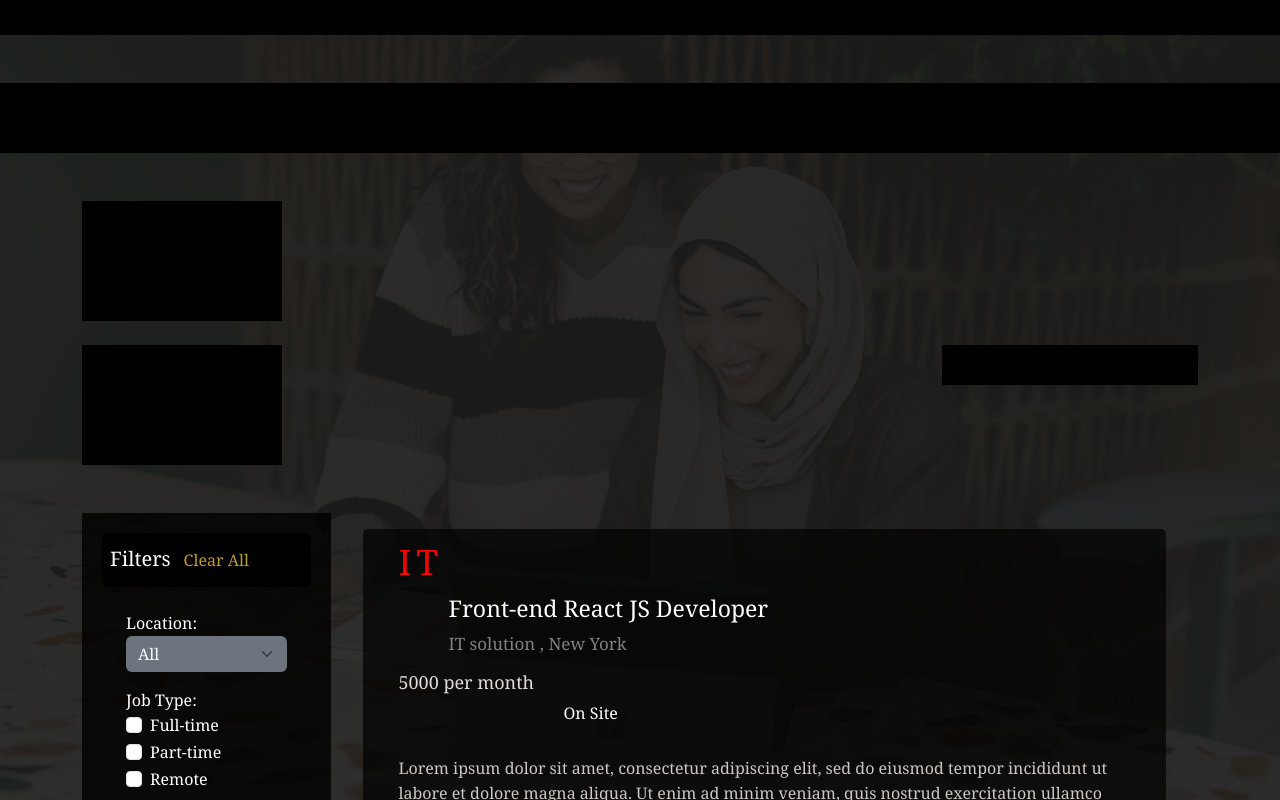
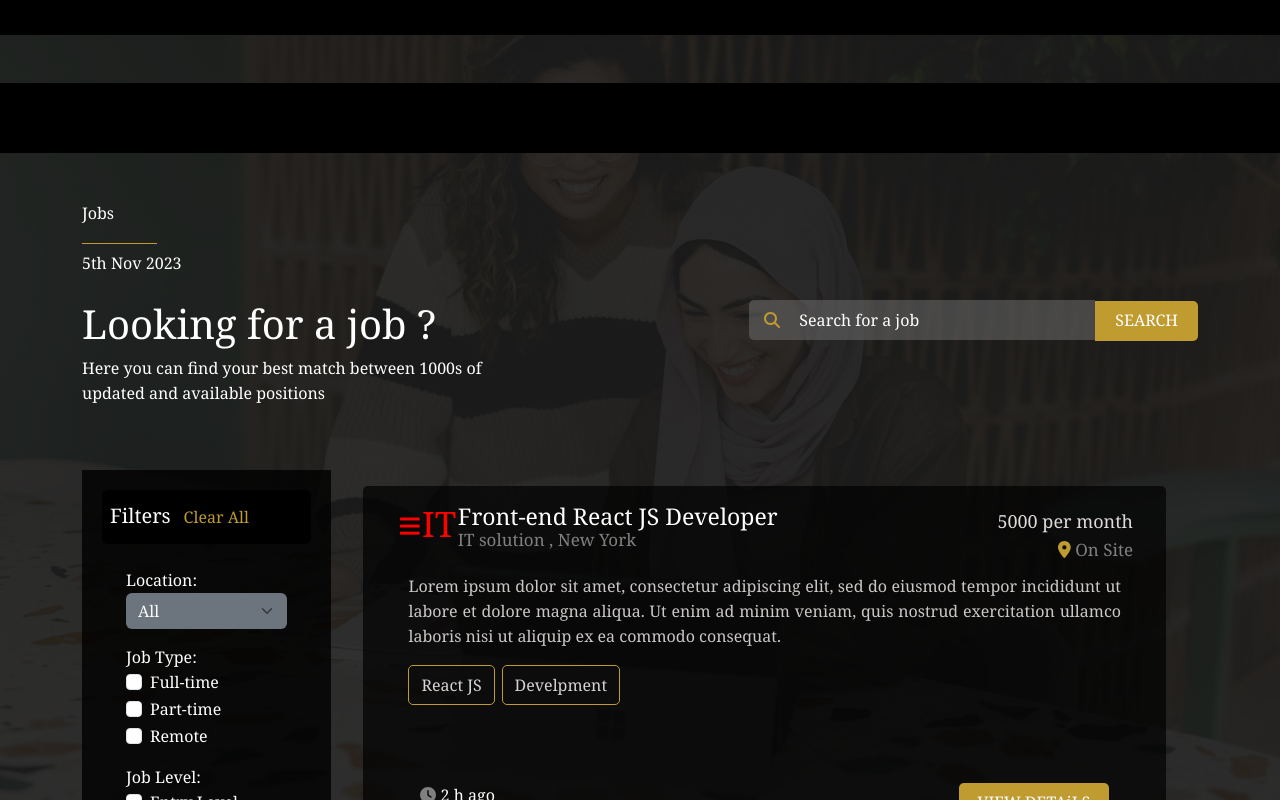
Before and after one commit to butterfly-sarah/training, a React (Create React App) app: page /jobs in a window 1280 px wide. Shown: the top 800 px of the page. Built offline with nearby package versions, Linux system fonts and the light colour scheme.

Commit message:
third8 commit

```diff
--- a/package.json
+++ b/package.json
@@ -23,6 +23,7 @@
     "react": "^18.2.0",
     "react-bootstrap": "^2.9.1",
     "react-dom": "^18.2.0",
+    "react-drag-drop-files": "^2.3.10",
     "react-loader-spinner": "^5.4.5",
     "react-router-dom": "^6.18.0",
     "react-scripts": "5.0.1",
--- a/src/Pages/Jobs.js
+++ b/src/Pages/Jobs.js
@@ -1,6 +1,11 @@
 import React, { useEffect, useRef, useState } from "react";
+import { FileUploader } from "react-drag-drop-files";
 import 'bootstrap/dist/css/bootstrap.css'
+import { FontAwesomeIcon } from '@fortawesome/react-fontawesome'
+import { faClock, faCloudArrowUp, faLocationDot, faMagnifyingGlass, faMapMarkedAlt } from '@fortawesome/free-solid-svg-icons'
 import '../styles/Jobsstyle.css'
+import { fontSize } from "@mui/system";
+import { Visibility } from "@mui/icons-material";
 export default function Jobs(){
     const jobs = [
         {id:1, title: 'Front-end React JS Developer', location: 'New York', jobType: 'Full-time', jobLevel: 'Entry-level', salary: 5000 ,data:"Lorem ipsum dolor sit amet, consectetur adipiscing elit, sed do eiusmod tempor incididunt ut labore et dolore magna aliqua. Ut enim ad minim veniam, quis nostrud exercitation ullamco laboris nisi ut aliquip ex ea commodo consequat.",about:"Lorem ipsum dolor sit amet, consectetur adipiscing elit, sed do eiusmod tempor incididunt ut labore et dolore magna aliqua. Ut enim ad minim veniam, quis nostrud exercitation ullamco laboris nisi ut aliquip ex ea commodo consequat.",desc:"Lorem ipsum dolor sit amet, consectetur adipiscing elit, sed do eiusmod tempor incididunt ut labore et dolore magna aliqua. Ut enim ad minim veniam, quis nostrud exercitation ullamco laboris nisi ut aliquip ex ea commodo consequat.",req:"Lorem ipsum dolor sit amet, consectetur adipiscing elit, sed do eiusmod tempor incididunt ut labore et dolore magna aliqua. Ut enim ad minim veniam, quis nostrud exercitation ullamco laboris nisi ut aliquip ex ea commodo consequat." },
@@ -18,8 +23,40 @@ export default function Jobs(){
       var [salaryRange,setSalaryRange]=useState([]);
       var [details,setDetails]=useState(false);
       var [form,setForm]=useState(false);
+      var [search,setSearch]=useState("");
+      var [clicked,setClicked]=useState(false);
+      var [file,setFile]=useState(null);
       var [currentJob,setCurrentJob]=useState({});
       var selectRef=useRef(null)
+      const inputRef = React.useRef(null);
+      const [dragActive, setDragActive] = React.useState(false);
+      const handleDrag = function(e) {
+        e.preventDefault();
+        e.stopPropagation();
+        if (e.type === "dragenter" || e.type === "dragover") {
+          setDragActive(true);
+        } else if (e.type === "dragleave") {
+          setDragActive(false);
+        }
+      };
+
+      const handleDrop = function(e) {
+        e.preventDefault();
+        e.stopPropagation();
+        setDragActive(false);
+        if (e.dataTransfer.files && e.dataTransfer.files[0]) {
+          setFile(e.dataTransfer.files[0]);
+        }
+      };
+      const handleChange = function(e) {
+        e.preventDefault();
+        if (e.target.files && e.target.files[0]) {
+          setFile(e.target.files[0])
+        }
+      };
+      const onButtonClick = () => {
+        inputRef.current.click();
+      };
       var handleClear=()=>{
         const checkboxes = document.querySelectorAll('input[type=checkbox]:checked');
         checkboxes.forEach(checkbox => checkbox.checked = false);
@@ -35,6 +72,9 @@ export default function Jobs(){
         setCurrentJob(job)
       }
       var data=jobData
+      if(search&&clicked){
+        data=data.filter((el)=>el?.title?.includes(search))
+      }
       if(location){
         data=data.filter((el)=>el?.location?.includes(location))
       }
@@ -81,6 +121,7 @@ export default function Jobs(){
         }
         jobData=data
 return(
+    <><meta name="viewport" content="width=device-width, initial-scale=1.0, maximum-scale=1, minimum-scale=1"/>
     <div className="body">
       <div className="joboverlay"></div>
       <div className="position-relative">
@@ -89,16 +130,32 @@ return(
         <div class="container"></div>
       </nav>
       <div class="container">
-      <div class="date bg-black mt-5 mb-4"></div>
+      <div class="date  mt-5 mb-4">
+      <div class="info-header">
+        <p>Jobs</p>
+        <span></span>
+        <p>5th Nov 2023</p>
+      </div>
+      </div>
     </div>
     <div class="d-flex flex-row container mb-5 justify-content-between ">
-      <div class="jobLooking bg-black"></div>
-      <div class="searchBox flex-end bg-black"></div>
+      <div class="jobLooking ">
+        <h1>Looking for a job ?</h1>
+        <p>Here you can find your best match between 1000s of updated and available positions</p>
+      </div>
+      <div class="searchBox flex-end">
+        <span className="position-relative">
+            <FontAwesomeIcon className="icon position-absolute" icon={faMagnifyingGlass} />
+          <input placeholder="Search for a job" onChange={(e)=>{setSearch(e.target.value);setClicked(false)}}></input>
+          <button type="button" onClick={()=>setClicked(true)}>SEARCH</button>
+        </span>
+      </div>
     </div>
 
 
         <div class="container filter-side d-flex bd-highlight ">
           <div>
+            {/* //className="position-absolute" */}
             <aside class="job-filter pb-5">
               <div class="filter-head d-flex bg-black p-2 align-items-baseline rounded">
               <h2 class="text-white mr-5 fs-5">Filters</h2>
@@ -169,89 +226,106 @@ return(
             { !details&&
             jobData.map((job,index)=>(
               <div class="div1 m-3">
-                <div class="dd-info">
-                <span class="spn">IT</span>
+                <div class="dd-info row">
+                <div class="spn col-1 p-0 d-flex justify-content-center"><span style={{fontSize:"larger",fontWeight:"900"}}>≡</span>IT</div>
+                <div className="col-8 p-0">
                 <h2>{job.title}</h2>
                 <p>IT solution , {job.location}</p>
                 </div>
-              <div class="info2"><h5>{job.salary} per month</h5>
-                <p class="pi"> <i class="loc fas fa-map-marker-alt"></i> On Site</p>
+                <div class="info2 col-3 p-0 text-end"><h5>{job.salary} per month</h5>
+                <p class="pi"> <FontAwesomeIcon icon={faLocationDot} style={{color: "#bf9b30"}} /> On Site</p>
                 </div>
+              </div>
+
                 <p class="p-general">{job.data}</p>
                 <button class="btn">React JS</button>
                 <button class="btn">Develpment</button>
 
-              <div class="view-details">
-                <p class="p-details"><i class=" clock far fa-clock"></i>  2 h ago</p>
+              <div class="view-details row d-flex m-0 mt-5  p-0">
+                <div class=" col-6"><p class="p-details "><FontAwesomeIcon icon={faClock} style={{color:"grey"}}/>  2 h ago</p></div>
+                <div className="col-6 d-flex justify-content-end">
                 <button class="btn-details" onClick={()=>handleDetails(job.id)}>VIEW DETAiLS</button>
                 </div>
               </div>
-                // <div>
-                //     <h3>${job.title}</h3>
-                //     <p>Location: {job.location}</p>
-                //     <p>Job Type: {job.jobType}</p>
-                //     <p>Job Level: {job.jobLevel}</p>
-                //     <p>Salary: ${job.salary}</p>
-                //     <button onClick={()=>handleDetails(job.id)}>details</button>
-                // </div>
+              </div>
                 ))}
             { details&&!form&&
                 <div class="div1 m-3">
-                <div class="dd-info">
-                <span class="spn">IT</span>
+                <div class="dd-info row">
+                <div class="spn col-1 p-0 d-flex justify-content-center"><span style={{fontSize:"larger",fontWeight:"900"}}>≡</span>IT</div>
+                <div className="col-8 p-0">
                 <h2>{currentJob.title}</h2>
                 <p>IT solution , {currentJob.location}</p>
                 </div>
-              <div class="info2"><h5>{currentJob.salary} per month</h5>
-                <p class="pi"> <i class="loc fas fa-map-marker-alt"></i> On Site</p>
+                <div class="info2 col-3 p-0 text-end"><h5>{currentJob.salary} per month</h5>
+                <p class="pi"> <FontAwesomeIcon icon={faLocationDot} style={{color: "#bf9b30"}} /> On Site</p>
                 </div>
+              </div>
+
                 <p class="p-general">{currentJob.data}</p>
                 <button class="btn">React JS</button>
                 <button class="btn">Develpment</button>
-
-              <div class="view-details">
-                <p class="p-details"><i class=" clock far fa-clock"></i>  2 h ago</p>
-                <h2 className="d-block">About us</h2>
-                <p class="p-details2">
-                  {currentJob.about}
-                </p>
+                <h2>About us</h2>
+                <p class="p-general">{currentJob.about}</p>
                 <h2>Job Description</h2>
-                <p class="p-details2">
-                  {currentJob.desc}
-                </p>
-                <h2>Job Requirements</h2>
-                <p class="p-details2">
-                  {currentJob.req}
-                </p>
-                <button class="btn-details" onClick={()=>setForm(true)}>Apply</button>
+                <p class="p-general">{currentJob.desc}</p>
+                <h2>Job Requirments</h2>
+                <p class="p-general">{currentJob.req}</p>
+              <div class="view-details row d-flex m-0 mt-5  p-0">
+                <div class=" col-6"><p class="p-details "><FontAwesomeIcon icon={faClock} style={{color:"grey"}}/>  2 h ago</p></div>
+                <div className="col-6 d-flex justify-content-end">
+                <button class="btn-details" onClick={()=>setForm(true)}>APPLY</button>
+                </div>
               </div>
               </div>
                 }
                 { form&&
-                <div class="view-details3">
-                <p ><i class=" clock far fa-clock"></i>  2 h ago</p>
-                <form action="/action_page.php">
-                 <div class="form-group3">
+                <div class="view-details3 div1 m-3">
+                  <div class="dd-info row">
+                      <div class="spn col-1 p-0 d-flex justify-content-center"><span style={{fontSize:"larger",fontWeight:"900"}}>≡</span>IT</div>
+                      <div className="col-8 p-0">
+                        <h2>{currentJob.title}</h2>
+                        <p>IT solution , {currentJob.location}</p>
+                      </div>
+                      <div class="info2 col-3 p-0 text-end"><h5>{currentJob.salary} per month</h5>
+                      <p class="pi"> <FontAwesomeIcon icon={faLocationDot} style={{color: "#bf9b30"}} /> On Site</p>
+                      </div>
+                  </div>
+                <form onDragEnter={handleDrag} onSubmit={(e) => e.preventDefault()}>
+                 <div class="form-group3 row">
+                  <div className="col-9">
                     <label for="email" class="lab1">Email</label>
+                    <input type="email" class="form-control inp1" id="email"  name="email"/>
+                  </div>
+                  <div className="col-3">
                     <label for="num"  class="lab2">Years Of Experience</label>
-                   <input type="email" class="form-control inp1" id="email"  name="email"/>
                     <input type="number" class="form-control inp2" id="num"  name="num"/>
-                   <br/>
+                  </div>
+                  <div className="col-6">
                     <label for="num3"  class="lab3">Mobile Number</label>
                     <input type="number" class="form-control inp3" id="num3"  name="num3"/>
+                  </div>
+                    <div className="col-8">
                       <label for="files" class="lab4">Uploud CV</label>
-                   <div class="uploud-cv">
-                     <i class="i-uploud fas fa-cloud-upload-alt"></i>
-                     <br/>
-                     <span class="drag-drop">Drag & Drop files or <a href="#" class="browse-link">Browse</a></span>
+                      <div class="uploud-cv position-relative">
+                      <FontAwesomeIcon icon={faCloudArrowUp} className="my-3" style={{color: "#bf9b30",display:"block",fontSize:"70px",margin:"auto"}}/>
+                      <span class="cvdrag-drop">Drag & Drop files or <button onClick={onButtonClick} class="browse-link">Browse</button></span>
+                      <input ref={inputRef} type="file" style={{display:"none"}} multiple={false} onChange={handleChange} />
                       <h6 class="p-uploud">
                        supported formates:JPEG,
                        PNG,GIF,MP4,PDF,PSD,Al,Word,PPT
                       </h6>
+                      { dragActive && <div style={{position:"absolute",top:"0",left:"0",height:"100%",width:"100%"}} onDragEnter={handleDrag} onDragLeave={handleDrag} onDragOver={handleDrag} onDrop={handleDrop}></div> }
+                      {file&&<p>{file.name}</p>}
+                      </div>
+
+                    </div>
+                    <div className="col-12 mt-5 d-flex justify-content-end">
+                      <button class="cancel">Cancel</button>
+                      <button class="submit">Submit</button>
                     </div>
                   </div>
-                 <button class="cancel">Cancel</button>
-                 <button class="submit">Submit</button>
+
                </form>
                </div>
                 }
@@ -259,5 +333,6 @@ return(
           </div>
           </div>
     </div>
+    </>
 )
 }
--- a/src/styles/Jobsstyle.css
+++ b/src/styles/Jobsstyle.css
@@ -40,6 +40,8 @@
     color:var(--primary) !important;
   }
   body{
+      max-width: 100%;
+      overflow-x: hidden;
     font-family: Arial,Helvetica,sans-serif;
   }
   input[type=checkbox] {
@@ -54,12 +56,43 @@
   }
   .date,
   .jobLooking{
-    height: 120px;
-    width: 200px;
+    width: 400px;
+  }
+  .jobLooking h1,p{
+    color: white;
+    font-family: Cambria, Cochin, Georgia, Times, 'Times New Roman', serif;
   }
   .searchBox{
+    font-family:Cambria, Cochin, Georgia, Times, 'Times New Roman', serif;
+  }
+
+  .searchBox .icon{
+    color: var(--primary);
+    left: 15px;
+    top: 50%;
+    transform: translateY(-50%);
+  }
+  .searchBox input{
     height: 40px;
-    width: 20vw;
+    border: none;
+    background-color: rgba(115, 115, 115, 0.5);
+    padding: 0 50px;
+    color: white;
+    border-radius: 5px 0px 0px 5px;
+  }
+  .searchBox input:focus{
+    outline: none;
+  }
+  .searchBox input::placeholder{
+    color:white;
+  }
+  .searchBox button{
+    height: 40px;
+    background-color: var(--primary);
+    padding: 0px 20px;
+    color: white;
+    border: none;
+    border-radius: 0px 5px 5px 0px;
   }
   .filter-side{
     line-height: 30px;
@@ -100,34 +133,27 @@
 .div1
 {
     background-color: rgba(0, 0, 0, 0.7);
-    padding: 35px;
+    padding: 25px 45px;
     color: white;
     border-radius: 5px;
 }
 
 
-.dd-info
-{
-    margin-right: 120px;
-    margin-top: -15px;
-}
+
 .spn
 {
     font-size: 35px;
     letter-spacing: 5px;
     color: red;
-    margin-top: -10px;
+    letter-spacing: 0cap;
 }
  .div1 h2 {
     font-size: 23px;
     color: white;
-    margin-left: 50px;
-    margin-top: 13px;
 }
 .dd-info p{
     font-size: 17px;
     color: grey;
-    margin-left: 50px;
 }
 .info2 h5
 {
@@ -146,7 +172,7 @@
 .p-general
 {
     color: rgb(204, 199, 199);
-    margin-top: 30px;
+    text-align: justify;
 }
 .div1 .btn
 {
@@ -156,7 +182,8 @@
     border-radius: 5px;
     text-align: center;
     color:rgb(217, 212, 212);
-    margin-left: 7px;
+    margin-right: 7px;
+    margin-bottom: 30px;
 }
 .view-details
 {
@@ -176,7 +203,6 @@
     border-radius: 5px;
     color: white;
     border: none;
-    margin-left:490px;
 
 }
 .boxing-footer{
@@ -184,6 +210,19 @@
     height: 250px;
     background-color:black;
     border: 1px solid rgb(54, 52, 52);
+}
+.info-header p{
+  color:white;
+  font-weight: 100;
+  margin: 0;
+  padding: 0;
+  font-family: 'Cambria', 'Cochin', 'Georgia', 'Times', 'Times New Roman', 'serif';
+}
+.info-header span{
+  display: inline-block;
+  background-color: var(--primary);
+  width: 75px;
+  height: 1px;
 }
 /* media query section 1 */
 
@@ -425,50 +464,36 @@
     color: grey;
 }
 .lab1{
-    margin-right: 350px;
-    font-size: 19px;
     color: rgb(233, 230, 230);
 }
 .lab2{
-    margin-left: 10px;
     color: rgb(233, 230, 230);
 }
-.inp1{
-    margin-left: 2px;
+.inp1,.inp2{
     border-radius: 5px;
    margin-top: 10px;
-   width: 390px;
-}
-.inp2
-{
-    margin-left: 20px;
-    width: 250px;
-    border-radius: 5px;
-    margin-top: 10px;
+   background-color: rgba(115, 115, 115, 0.5);
+   border: none;
 }
 .lab3{
     margin-top: 20px;
-    margin-right: 80%;
     color: rgb(233, 230, 230);
 }
 .inp3{
-    margin-left: 2px;
     border-radius: 5px;
+    background-color: rgba(115, 115, 115, 0.5);
    margin-top: 10px;
-   width: 270px;
-   margin-right: 400px;
+   border: none;
 }
 .lab4{
     margin-top: 20px;
-    font-size: 18px;
     color: rgb(255, 249, 249);
 }
 .uploud-cv{
-    width: 470px;
     height: 180px;
-    border: 3px dashed rgb(123, 123, 12);
+    border: 3px dashed var(--primary);
     text-align: center;
-    margin-top: 20px;
+    margin-top: 10px;
 }
 .i-uploud{
     margin-top: 20px;
@@ -477,12 +502,14 @@
     color:rgba(211, 211, 19, 0.832) ;
 
 }
-.drag-drop{
+.cvdrag-drop{
     margin-top: 20px;
     font-size: 18px;
 }
 .browse-link{
-    color:rgb(211, 211, 19);
+    border: none;
+    background: none;
+    color:var(--primary);
 }
 .p-uploud{
     margin-top: 10px;
@@ -490,24 +517,23 @@
     font-size: 15px;
 }
 .cancel{
-    width: 140px;
-    height: 45px;
+
     background-color: gray;
-    display: inline;
-    margin-top: 30px;
-    margin-left: 58%;
+    display: inline-block;
     color: rgb(240, 239, 239);
     border-radius: 5px;
     font-size: 20px;
+    padding: 5px 20px;
+    border: none;
 }
 .submit{
-    width: 140px;
-    height: 45px;
     border-radius: 5px;
     color: rgb(240, 239, 239);
-    background-color: rgb(211, 211, 19);
+    background-color: var(--primary);
     font-size: 20px;
     margin-left: 10px;
+    padding: 5px 20px;
+    border: none;
 }
 .boxing-footer3{
     width: 99%;
@@ -516,8 +542,14 @@
     border: 1px solid grey;
     margin-top: 20px;
 }
+.dd-info p{
+  line-height: 1em;
+}
+.dd-info h2{
+  line-height: 0.5em;
+}
  /****************** media query page32*************************/
-@media(max-width:576px )
+/* @media(max-width:576px )
 {
     .sec-jops3
     {
@@ -609,4 +641,4 @@
 
     }
 
-}
+} */
```
Also changed, not shown: 1 other file (tests, documents, lock files or other folders). Lines whose indentation alone changed are shown as unchanged.
